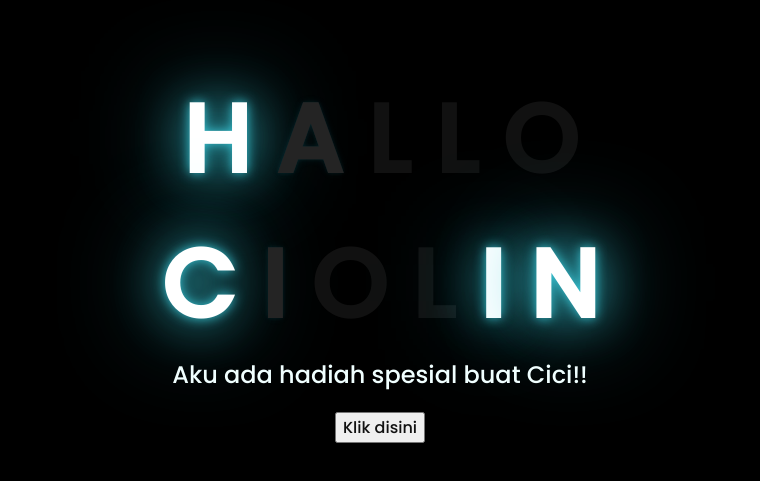
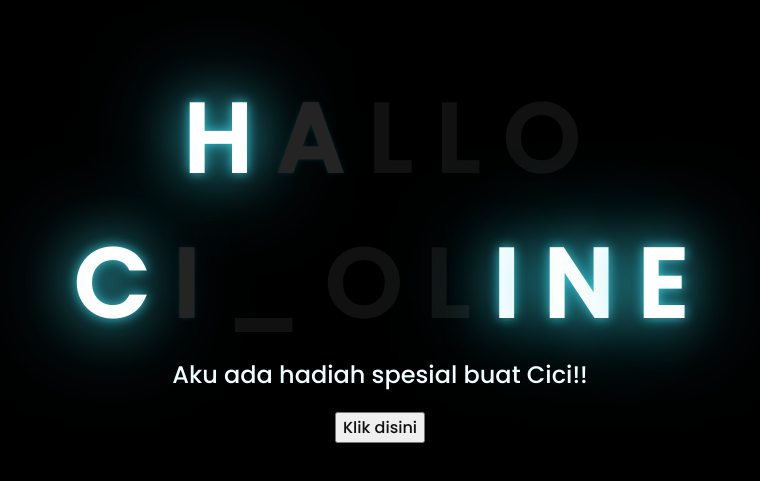
Before and after one commit to Joyyx/ci-oline.github.io, a plain HTML site: page index.html in a window 1280 px wide. Shown: the part 153-634 px from the top of the page, without its empty margins (268-1028 px from the left). Drawn offline with Linux system fonts and the light colour scheme.

Commit message:
Update index.html

```diff
--- a/index.html
+++ b/index.html
@@ -20,12 +20,12 @@
     <div class="greetings">
         <span>C</span>
         <span>I</span>
-        <span> </span>
+        <span>_</span>
         <span>O</span>
         <span>L</span>
         <span>I</span>
         <span>N</span>
-
+        <span>E</span>
     </div>
     <div class="description">
         <span>Aku ada hadiah spesial buat Cici!!</span>
```
